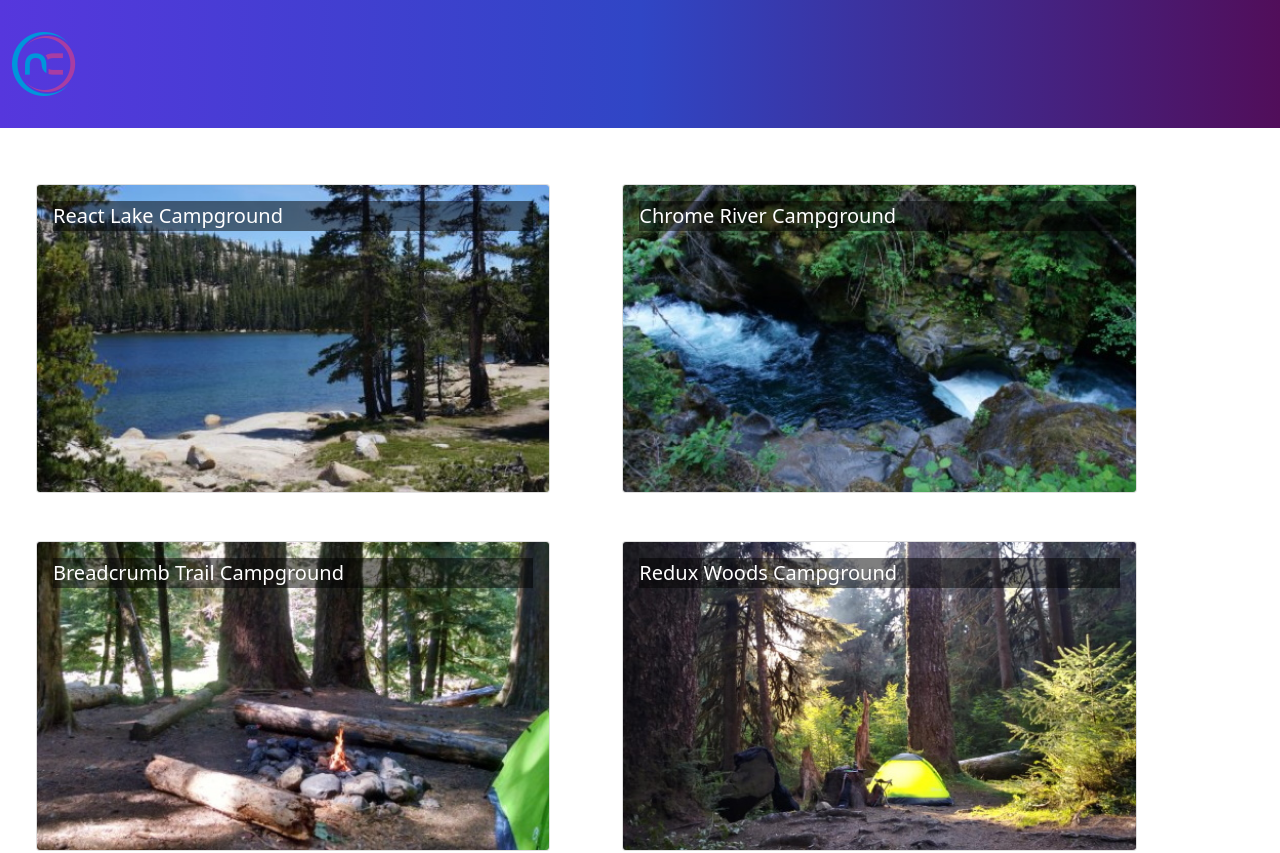
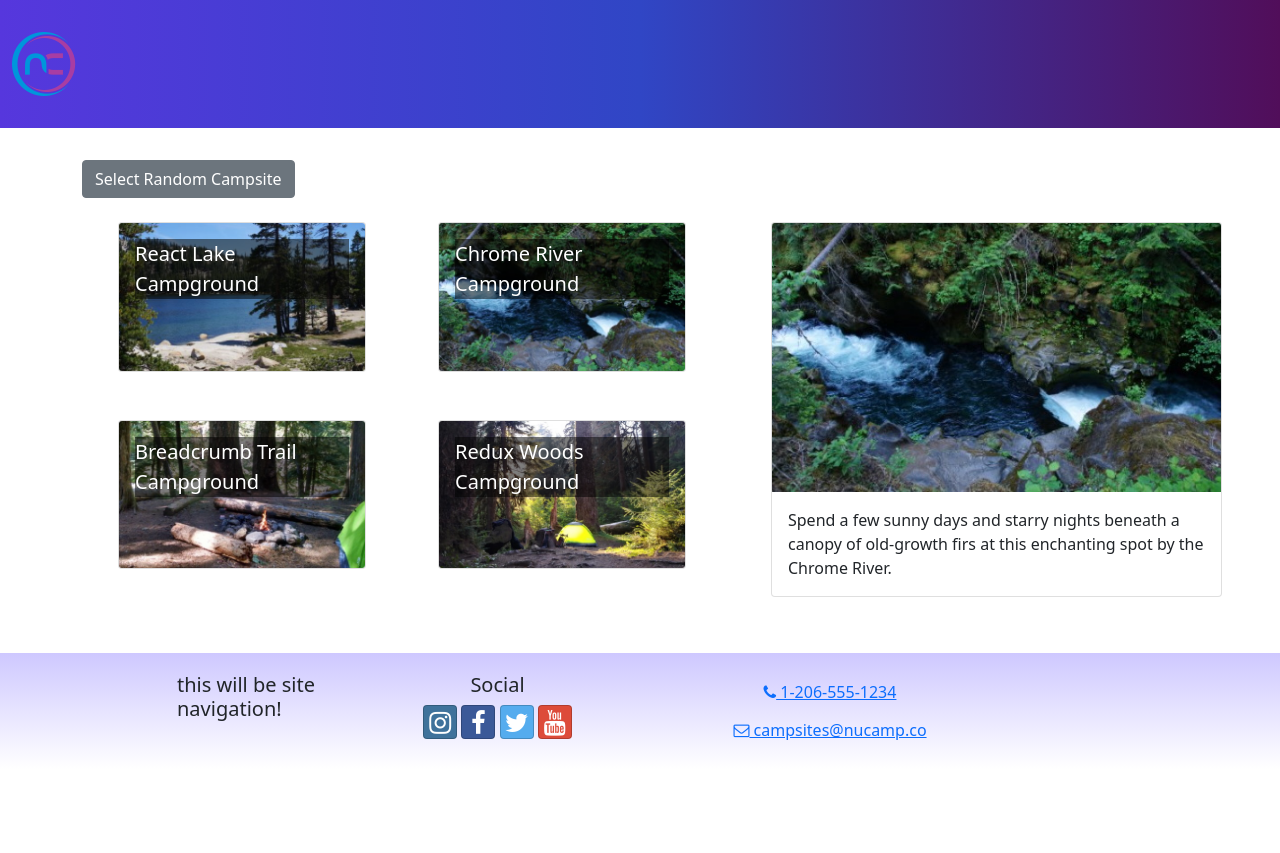
Before and after one commit to maddieliddell/nucampSiteReact, a React (Create React App) app: page / in a window 1280 px wide. Shown: the top 853 px of the page. After the commit the page ends 800 px from the top, so only its background shows below. Built offline with nearby package versions, Linux system fonts and the light colour scheme.

Commit message:
added CampsitesDirectoryPage.js and CampsitesDetail.js

```diff
--- a/src/App.js
+++ b/src/App.js
@@ -1,13 +1,13 @@
-import CampsitesList from './features/campsites/CampsitesList.js';
 import Header from './components/Header.js';
 import Footer from './components/Footer';
+import CampsitesDirectoryPage from './pages/CampsitesDirectoryPage';
 import './App.css';
 
 function App() {
   return (
     <div className="App">
       <Header />
-      <CampsitesList />
+      <CampsitesDirectoryPage />
       <Footer />
     </div>
   );
--- /dev/null
+++ b/src/features/campsites/CampsiteDetail.js
@@ -0,0 +1,18 @@
+import { Card, CardImg, CardText, CardBody, Col } from 'reactstrap';
+
+const CampsiteDetail = ({campsite}) => {
+    const { image, name, description } = campsite;
+
+    return (
+        <Col md='12' className='m-4'>
+            <Card>
+                <CardImg top src={image} alt={name}/>
+                <CardBody>
+                    <CardText>{description}</CardText>
+                </CardBody>
+            </Card>
+        </Col>
+    );
+};
+
+export default CampsiteDetail;
--- /dev/null
+++ b/src/pages/CampsitesDirectoryPage.js
@@ -0,0 +1,33 @@
+import { Container, Row, Col, Button } from 'reactstrap';
+import CampsiteDetail from '../features/campsites/CampsiteDetail';
+import CampsitesList from '../features/campsites/CampsitesList';
+import { selectRandomCampsite } from '../features/campsites/campsitesSlice';
+
+
+
+const CampsitesDirectoryPage = () => {
+    let selectedCampsite = selectRandomCampsite();
+
+    const toggleCampsite = () => {
+        selectedCampsite = selectRandomCampsite();
+        console.log(selectedCampsite);
+    };
+
+    return (
+        <Container>
+            <Button onClick={() => toggleCampsite()}>Select Random Campsite</Button>
+            <Row>
+                <Col sm='5' md='7'>
+                    <CampsitesList />
+                </Col>
+                <Col sm='7' md='5'>
+                    <CampsiteDetail campsite={selectedCampsite} />
+                </Col>
+            </Row>
+        </Container>
+    );
+};
+
+
+
+export default CampsitesDirectoryPage;
```
